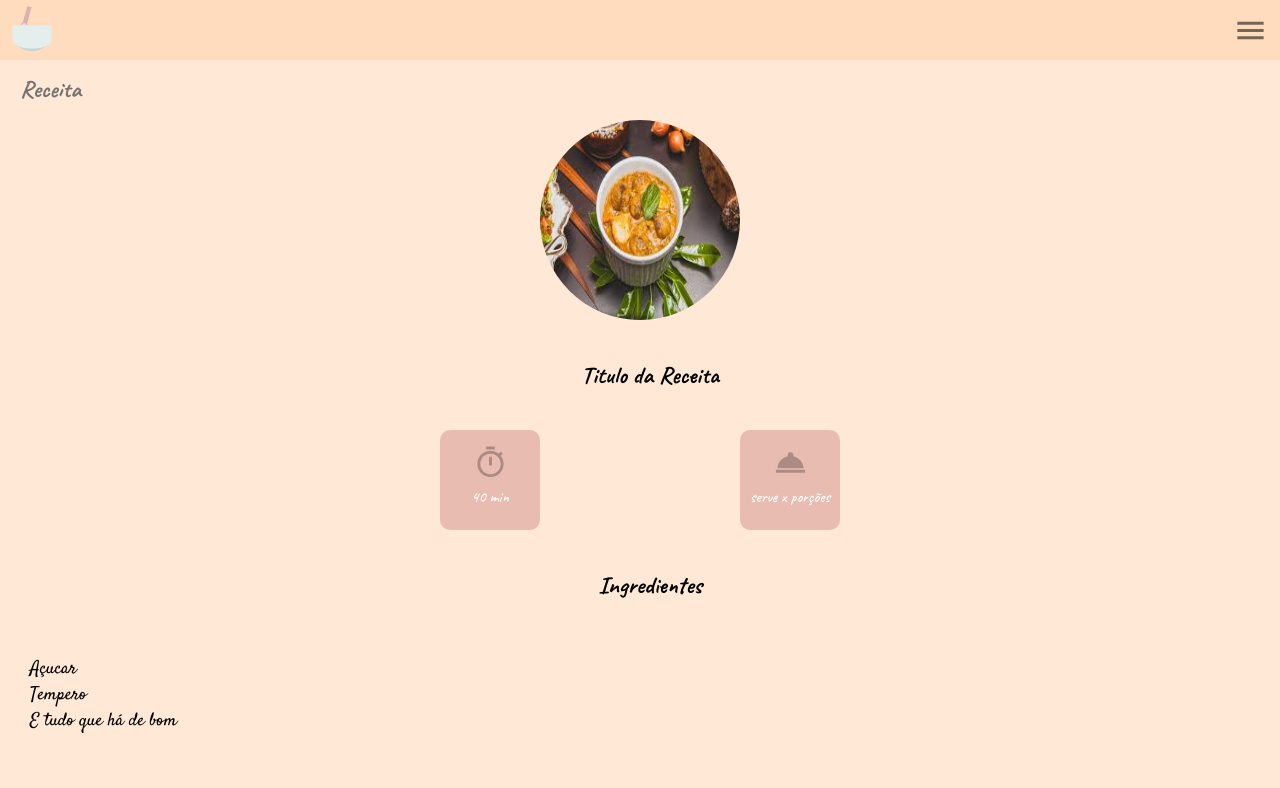
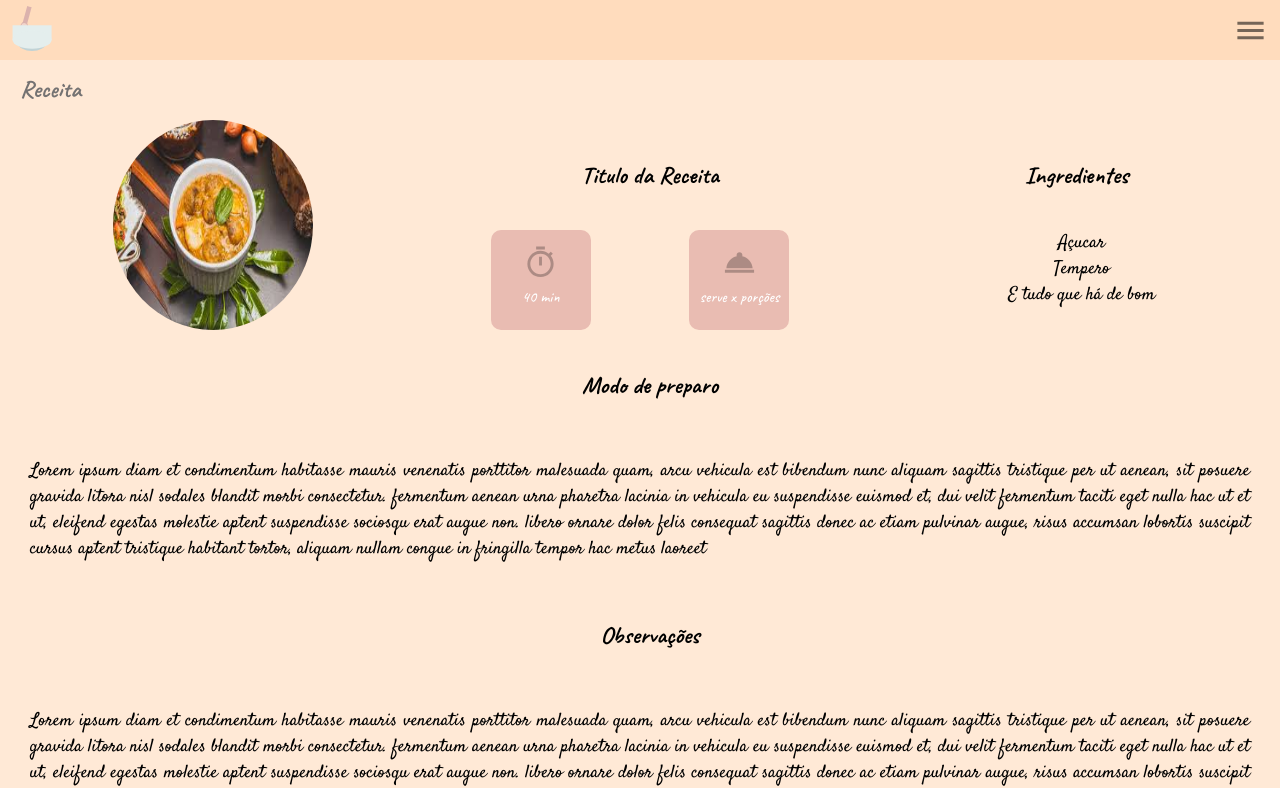
Before and after one commit to mugarate12/minhaReceitaFront, a Next.js app: page /recipes/1 in a window 1280 px wide. Shown: the top 788 px of the page. Built offline with nearby package versions, Linux system fonts and the light colour scheme.

Commit message:
initial desktop layout to recipe page

```diff
--- a/pages/recipes/[id].tsx
+++ b/pages/recipes/[id].tsx
@@ -28,6 +28,7 @@ export default function Recipe() {
       <div className={styles.mainContainer}>
         {/* <h1>{id}</h1> */}
 
+        <div className={styles.recipeMainInformationContainer}>
           <div className={styles.imgContainer}>
             <Image
               src='/img/teste.jpg'
@@ -37,6 +38,7 @@ export default function Recipe() {
             />
           </div>
 
+          <div>
             <h5 className={styles.title}>Titulo da Receita</h5>
 
             <div className={styles.recipeInformation} >
@@ -56,7 +58,9 @@ export default function Recipe() {
                 <p className={styles.recipeInformationText}>serve x porções</p>
               </div>
             </div>
+          </div>
 
+          <div>
             <h5 className={styles.title}>Ingredientes</h5>
 
             <ul className={styles.recipeUl}>
@@ -64,6 +68,9 @@ export default function Recipe() {
               <li className={styles.recipeLi}>Tempero</li>
               <li className={styles.recipeLi}>E tudo que há de bom</li>
             </ul>
+          </div>
+        </div>
+
 
         <h5 className={styles.title}>Modo de preparo</h5>
 
--- a/styles/Recipe.module.css
+++ b/styles/Recipe.module.css
@@ -96,11 +96,36 @@
 
 @media(min-width: 430px) {
   .recipeInformation {
-    width: 400px;
     align-self: center;
+
+    margin-left: 20%;
+    margin-right: 20%;
   }
 
   .title{
     text-align: center;
   }
 }
+
+@media (min-width: 650px) {
+  .recipeMainInformationContainer {
+    display: grid;
+    grid-template-columns: repeat(2, 1fr);
+  }
+
+  .recipeInformation {
+    margin-left: 15%;
+    margin-right: 15%;
+  }
+
+  .recipeUl {
+    text-align: center;
+  }
+}
+
+@media (min-width: 1000px) {
+  .recipeMainInformationContainer{
+    display: grid;
+    grid-template-columns: repeat(3, 1fr);
+  }
+}
```
Lines whose indentation alone changed are shown as unchanged.
